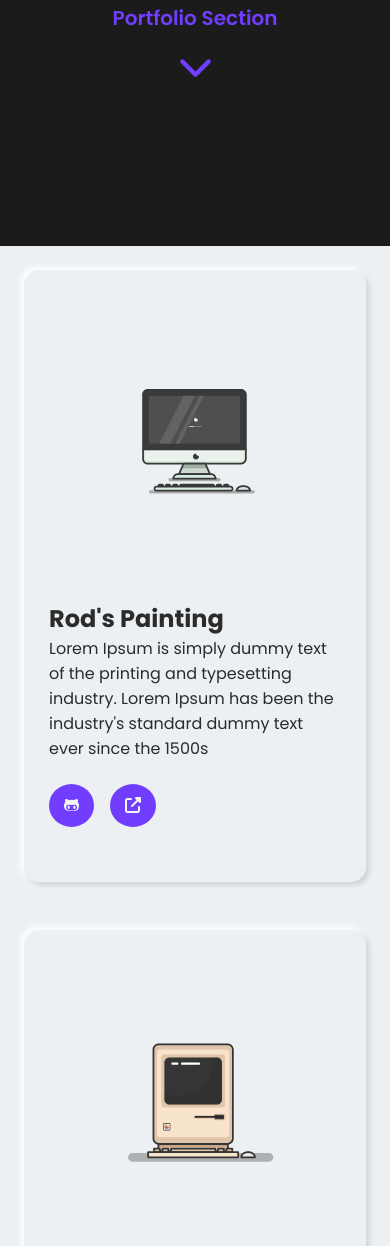
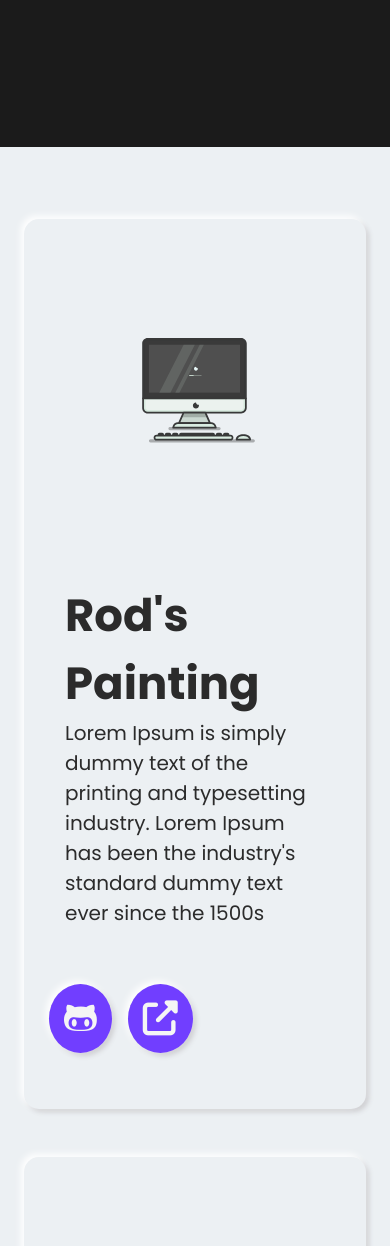
Before and after one commit to OscarViquez/portfolioV3, a plain HTML site: page index.html in a window 390 px wide. Shown: the part 754-2000 px from the top of the page. Drawn offline with nearby package versions, Linux system fonts and the light colour scheme; a web font is replaced by a local one.

Commit message:
added design for max: 1500px screen

```diff
--- a/index.html
+++ b/index.html
@@ -55,10 +55,10 @@
 
         <img src="./svg/gummy-programming.svg" class="Intro-img  animate__animated animate__bounceIn" />
 
-        <a href="#Card-1_container" class="Scroll-group">
+        <!-- <a href="#Card-1_container" class="Scroll-group">
             <h6 class="Scroll-Text"> Portfolio Section</h6>
             <i class="fas fa-chevron-down Scroll-button animate__animated animate__bounceIn animate__fast"></i>
-        </a>
+        </a> -->
     </section>
 
     <!-- Cards ______________-->
@@ -72,11 +72,14 @@
                 <a href="#" id="Card-1_icon">
                     <img src="./svg/gummy-imac.svg" class="Card-svg" />
                 </a>
+                <div class="Card-text-container">
                     <h2 class="Card-title Card-1_title">Rod's Painting</h2>
                     <p class="Card-description Card-1_description">
-                    Lorem Ipsum is simply dummy text of the printing and typesetting industry. Lorem Ipsum has been the
+                        Lorem Ipsum is simply dummy text of the printing and typesetting industry. Lorem Ipsum has been
+                        the
                         industry's standard dummy text ever since the 1500s
                     </p>
+                </div>
 
                 <div class="Button-div">
                     <li class="Card-button"><a href="#" class="Card-button-link"><i
@@ -120,11 +123,14 @@
                 <a href="#" id="Card-3_icon">
                     <img src="./svg/gummy-programming.svg" class="Card-svg" />
                 </a>
+                <div class="Card-text-container">
                     <h2 class="Card-title Card-3_title">Code Taking App</h2>
                     <p class="Card-description Card-3_description">
-                    Lorem Ipsum is simply dummy text of the printing and typesetting industry. Lorem Ipsum has been the
+                        Lorem Ipsum is simply dummy text of the printing and typesetting industry. Lorem Ipsum has been
+                        the
                         industry's standard dummy text ever since the 1500s
                     </p>
+                </div>
                 <div class="Button-div">
                     <li class="Card-button"><a href="#" class="Card-button-link"><i
                                 class="fab fa-github-alt Card-button-icon"></i></a></li>
--- a/scss/_base.scss
+++ b/scss/_base.scss
@@ -60,3 +60,4 @@ $blue: #85b5e9;
 
 $shadow: 0.125em 0.125em 0.5em #303030, 0.125em 0.125em 0.5em #303030;
 $shadow2: -3px -3px 7px #ffffff, 3px 3px 5px #ceced1;
+$shadow3: 15px 10px 5px -10px rgba(30, 30, 60, 0.4);
--- a/scss/_layout.scss
+++ b/scss/_layout.scss
@@ -2,7 +2,7 @@
 
 html {
   scroll-behavior: smooth;
-  background: $whiteBG;
+  background: $black;
 }
 
 /* __ I n t r o - S e c t i o n ______________________________ */
@@ -14,7 +14,7 @@ html {
 
   color: $white;
   background: $black;
-  // border-radius: 0 0 20px 20px;
+  // border-radius: 0 0 50px 50px;
 
   .Intro-name {
     // Font
@@ -95,7 +95,7 @@ html {
   .Intro {
     // Spacing
     text-align: center;
-    padding: 12rem 1rem 10rem;
+    padding: 12rem 1rem 5rem;
 
     .Intro-name {
       // Font/ Text Styling
@@ -279,13 +279,12 @@ html {
 
 .Cards {
   display: flex;
+  align-items: center;
   justify-content: center;
-  flex-flow: column wrap;
-}
+  flex-flow: row nowrap;
+  padding: 10rem 0;
 
-.Card-svg {
-  width: 30%;
-  height: auto;
+  background: $whiteBG;
 }
 
 .Card {
@@ -294,23 +293,128 @@ html {
   background: $whiteBG;
   box-shadow: $shadow2;
   // Display
-  display: flex;
+  padding: 2rem 3rem 5rem 3rem;
+  margin: 0 3em;
+
   border-radius: 15px;
 }
 
-.Card-1 {
-  // background: $red;
+.Card-svg {
+  width: 100%;
+  height: auto;
 }
 
-.Card-2 {
-  // background: $yellow;
+.Card-text-container {
+  padding: 2rem 1rem;
 }
-.Card-3 {
-  // background: $green;
+
+.Card-title {
+  font-size: size(med-large);
 }
+
+.Card-description {
+  font-size: size(small);
+}
+
+.Button-div {
+  list-style: none;
+
+  display: flex;
+  justify-content: flex-start;
+
+  margin: 2rem 0 0 0;
+}
+
+.Card-button-link {
+  color: $white;
+  background: $primary-color;
+
+  text-decoration: none;
+  text-align: center;
+  font-size: size(regular);
+
+  box-shadow: $shadow2;
+
+  border-radius: 50%;
+
+  padding: 8px 15px;
+  margin: 0 1rem 0 0;
+}
+
 /* ______________ Laptop / iPad Pro Screen Size */
+@media (max-width: 1500px) {
+  .Cards {
+    align-items: center;
+    justify-content: center;
+    flex-flow: row nowrap;
+    padding: 3rem 0 3rem 0;
+  }
 
+  .Card {
+    // Spacing
+    padding: 2rem 25px 4rem 25px;
+    margin: 1.5rem;
+    // Text Layout
+    text-align: left;
+  }
+
+  .Card-svg {
+    width: 100%;
+    height: auto;
+
+    // background: $blue;
+  }
+
+  .Button-div {
+    margin: 2rem 0 0 0;
+    font-size: size(small);
+    // background: $green;
+
+    .Card-button-link {
+      border-radius: 50%;
+
+      padding: 10px 15px;
+      margin: 0 1rem 0 0;
+    }
+  }
+}
 /* ______________ Mid-size tablet Screen Size */
+@media (max-width: 1100px) {
+  .Cards {
+    align-items: center;
+    justify-content: center;
+    flex-flow: row nowrap;
+    padding: 3rem 0 3rem 0;
+  }
+
+  .Card {
+    // Spacing
+    padding: 2rem 25px 4rem 25px;
+    margin: 1.5rem;
+    // Text Layout
+    text-align: left;
+  }
+
+  .Card-svg {
+    width: 100%;
+    height: auto;
+
+    // background: $blue;
+  }
+
+  .Button-div {
+    margin: 2rem 0 0 0;
+    font-size: size(small);
+    // background: $green;
+
+    .Card-button-link {
+      border-radius: 50%;
+
+      padding: 10px 15px;
+      margin: 0 1rem 0 0;
+    }
+  }
+}
 
 /* ______________  iPad / Tablet Screen size */
 @media (max-width: 868px) {
@@ -342,16 +446,8 @@ html {
     width: 50%;
     height: auto;
 
-    // background: $blue;
   }
 
-  .Card-title {
-    // background: $purple4;
-  }
-
-  .Card-description {
-    // background: $yellow;
-  }
 
   .Button-div {
     list-style: none;
@@ -400,20 +496,9 @@ html {
   }
 
   .Button-div {
-    list-style: none;
-
-    display: flex;
-    justify-content: flex-start;
-
     margin: 2rem 0 0 0;
 
     .Card-button-link {
-      color: $white;
-      background: $primary-color;
-
-      text-decoration: none;
-      text-align: center;
-
       border-radius: 50%;
 
       padding: 10px 15px;
@@ -444,20 +529,9 @@ html {
   }
 
   .Button-div {
-    list-style: none;
-
-    display: flex;
-    justify-content: flex-start;
-
     margin: 2rem 0 0 0;
 
     .Card-button-link {
-      color: $white;
-      background: $primary-color;
-
-      text-decoration: none;
-      text-align: center;
-
       border-radius: 50%;
 
       padding: 10px 15px;
@@ -467,5 +541,10 @@ html {
 }
 
 /* __ A b o u t - S e c t i o n __________________________________ */
+.About {
+  background: $black2;
+  color: $white;
 
+  padding: 5rem 2rem;
+}
 /* __ C o n t a c t - S e c t i o n ______________________________ */
```
Also changed, not shown: dist/css/main.css, images/Screenshot 2021-01-31 190623.jpg (deleted), images/Screenshot 2021-02-06 000833.jpg (added), 1 other file. Lines whose indentation alone changed are shown as unchanged.
